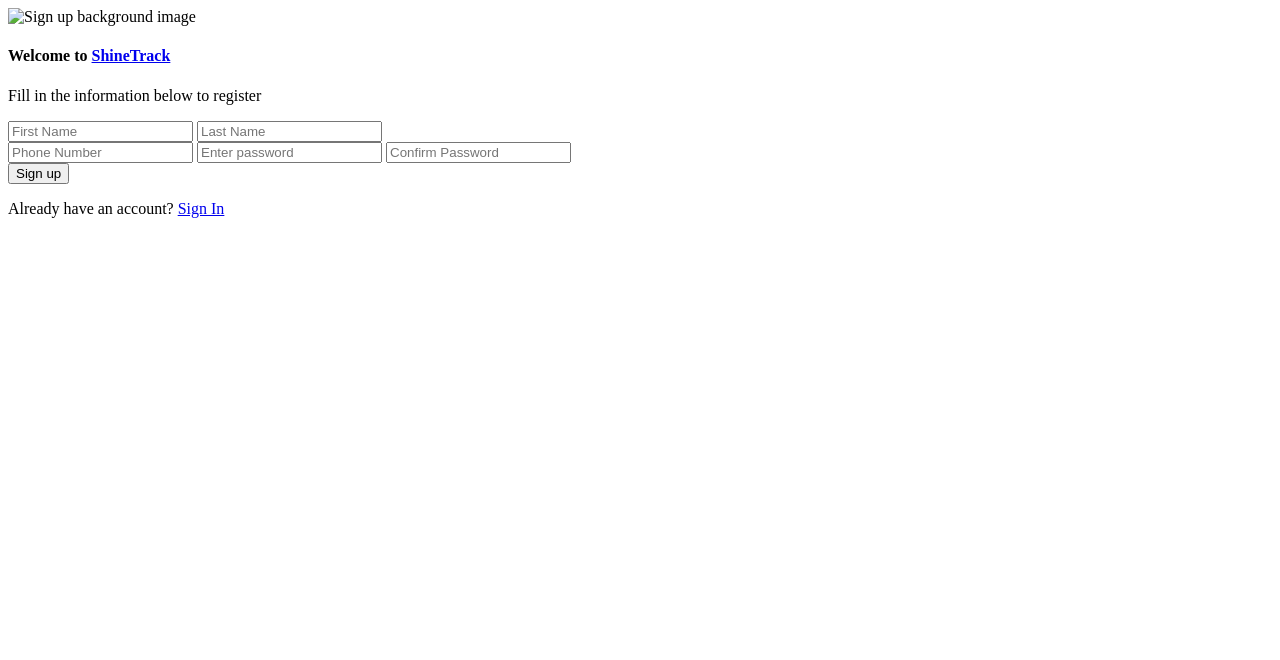
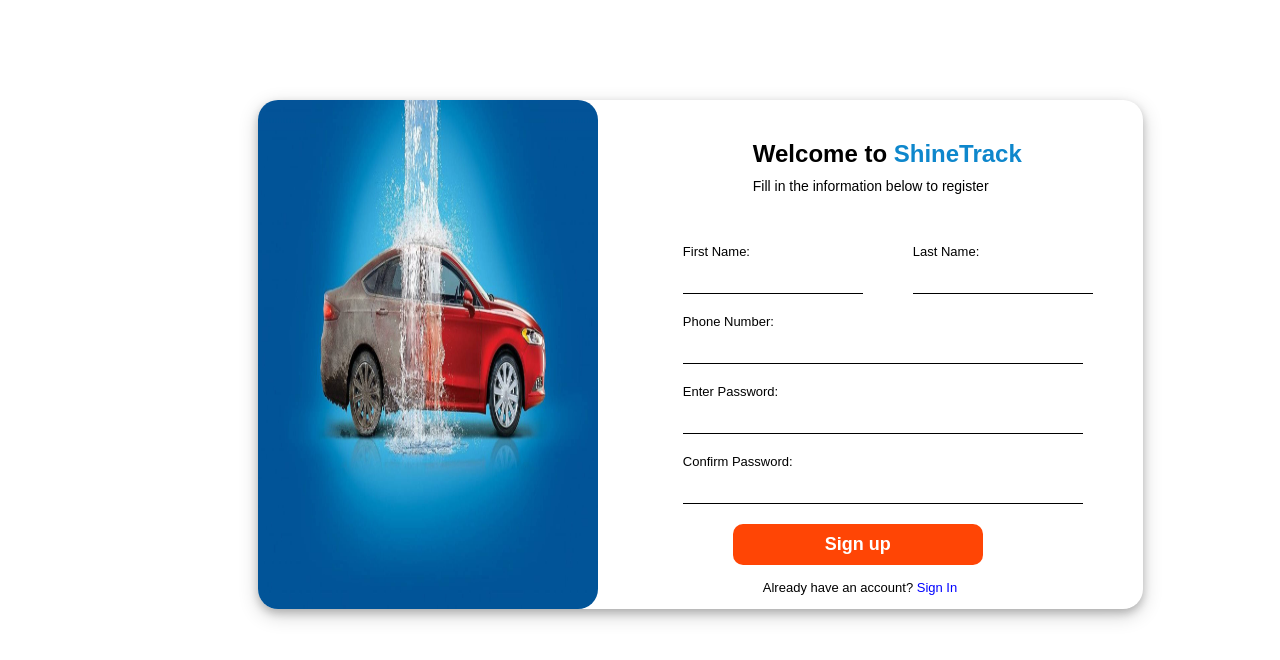
Before and after one commit to PaulaMaina/ShineTrack, a plain HTML site: page root/frontend/signup.html in a window 1280 px wide. Drawn offline with Linux system fonts and the light colour scheme.

Commit message:
Added styling to the signup and login pages

```diff
--- /dev/null
+++ b/root/frontend/assets/styles/auth.css
@@ -0,0 +1,112 @@
+* {
+    box-sizing: border-box;
+    font-size: 16px;
+    font-family: Arial, Helvetica, sans-serif;
+}
+
+.container {
+    background-size: cover;
+}
+
+.auth {
+    display: flex;
+    row-gap: 30px;
+    width: 70%;
+    height: auto;
+    margin-left: 250px;
+    margin-top: 100px;
+    border: none;
+    border-radius: 20px;
+    box-shadow: 0 4px 8px 0 rgba(0, 0, 0, 0.2), 0 6px 20px 0 rgba(0, 0, 0, 0.19);
+}
+
+.auth-image img {
+    width: 80%;
+    height: 100%;
+    border-radius: 20px;
+}
+
+.auth-form h2 {
+    font-size: 24px;
+    margin: 40px 30px 0 70px;
+    font-weight: bold;
+
+}
+
+.auth-form a {
+    font-size: 24px;
+    font-weight: bold;
+    text-decoration: none;
+    color: #0e87cc;
+}
+
+.description {
+    font-size: 14px;
+    margin: 10px 30px 50px 70px;
+}
+
+.auth-form input {
+    display: block;
+    width: 400px;
+    height: 35px;
+    border: none;
+    border-bottom: 1px solid #000;
+    margin-bottom: 20px;
+    margin-right: 50px;
+    font-size: 14px;
+    color: #000000d3;
+}
+
+.username {
+    display: flex;
+}
+
+.label {
+    font-size: 13px;
+    margin: 0;
+}
+
+.user-info input {
+    width: 180px;
+}
+
+.auth-button {
+    width: 250px;
+    margin-left: 50px;
+    padding: 10px;
+    border: none;
+    border-radius: 10px;
+    background-color: #ff4505;
+    color: #fff;
+    font-size: 18px;
+    font-weight: bold;
+}
+
+.redirect p {
+    font-size: 13px;
+    margin-left: 80px;
+}
+
+.redirect a {
+    font-size: 13px;
+    font-weight: 100;
+    color: #0000ff;
+}
+
+.login {
+    height: 500px;
+    margin-top: 50px;
+}
+
+.login h2,
+.login p {
+    margin-left: 30px;
+}
+
+.login .label {
+    margin-left: 0;
+}
+
+.login-button {
+    margin-top: 60px;
+}
--- /dev/null
+++ b/root/frontend/assets/styles/common.css
@@ -0,0 +1,19 @@
+* {
+    box-sizing: border-box;
+    font-family: Arial, Helvetica, sans-serif;
+    font-size: 16px;
+}
+
+.nav-bar {
+    display: flex;
+    padding: 10px;
+    width: auto;
+    margin: 0;
+}
+
+.profile img {
+    width: 50px;
+    height: 50px;
+    border: none;
+    border-radius: 50%;
+}
--- a/root/frontend/assets/styles/home.css
+++ b/root/frontend/assets/styles/home.css
@@ -83,7 +83,7 @@
 
 .hero-button {
     padding: 10px 40px;
-    background-color: #000;
+    background-color: #0e87cc;
     color: #fff;
     text-align: center;
     font-size: 16px;
--- a/root/frontend/signup.html
+++ b/root/frontend/signup.html
@@ -4,26 +4,36 @@
     <meta charset="UTF-8">
     <meta name="viewport" content="width=device-width, initial-scale=1.0">
     <title>ShineTrack</title>
+    <link rel="stylesheet" href="./assets/styles/auth.css">
 </head>
 <body>
     <div class="container">
-        <div class="signup">
-            <div class="signup-image">
-                <img src="" alt="Sign up background image">
+        <div class="auth">
+            <div class="auth-image">
+                <img src="./assets/images/hero-image.jpg" alt="Sign up background image">
             </div>
-            <div class="signup-form">
-                <h4>Welcome to <span><a href="index.html">ShineTrack</a></span></h4>
-                <p>Fill in the information below to register</p>
+            <div class="auth-form">
+                <h2>Welcome to <span><a href="index.html">ShineTrack</a></span></h2>
+                <p class="description">Fill in the information below to register</p>
                 <form action="" method="post">
-                    <div class="user-info">
-                        <input type="text" name="firstname" placeholder="First Name">
-                        <input type="text" name="lastname" placeholder="Last Name">
+                    <div class="username">
+                        <div class="user-info">
+                            <p class="label">First Name:</p>
+                            <input type="text" name="firstname" required>
+                        </div>
+                        <div class="user-info">
+                            <p class="label">Last Name:</p>
+                            <input type="text" name="lastname" required>
+                        </div>
                     </div>
-                    <input type="text" name="phonenumber" placeholder="Phone Number">
-                    <input type="text" id="pwd" name="password" placeholder="Enter password">
-                    <input type="text" id="confirm-pwd" placeholder="Confirm Password">
+                    <p class="label">Phone Number:</p>
+                    <input type="text" name="phonenumber" required>
+                    <p class="label">Enter Password:</p>
+                    <input type="text" id="pwd" name="password" required>
+                    <p class="label">Confirm Password:</p>
+                    <input type="text" id="confirm-pwd" required>
                     <div class="signup-button">
-                        <input type="button" value="Sign up">
+                        <button class="auth-button">Sign up</button>
                     </div>
                 </form>
                 <div class="redirect">
```
Also changed, not shown: root/frontend/dashboard.html (+4 -1 lines), root/frontend/login.html (+13 -10 lines), root/frontend/assets/images/carwash-backdrop.jpg (added), root/frontend/assets/images/carwash-banner.jpg (added), root/frontend/assets/images/cleaning-backdrop.jpg (added), root/frontend/assets/images/default-profile.jpg (added), root/frontend/assets/images/hero-image.jpg (added).
